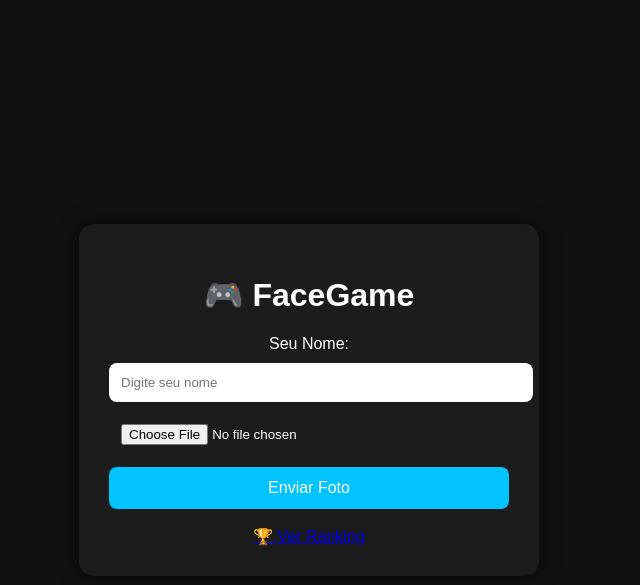
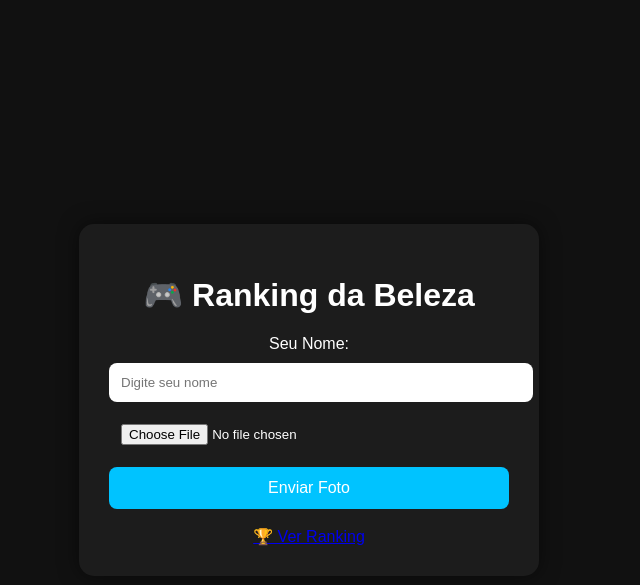
Before and after one commit to gutoounico-coder/facegame, a Flask app: page / in a window 1280 px wide. Shown: the top 585 px of the page, without its empty margins (331-971 px from the left). Run offline with Flask 3, Linux system fonts and the light colour scheme.

Commit message:
Atualiza nome da tela inicial

```diff
--- a/templates/index.html
+++ b/templates/index.html
@@ -17,7 +17,7 @@
 
 <div class="container">
 
-<h1>🎮 FaceGame</h1>
+<h1>🎮 Ranking da Beleza</h1>
 
 <form action="/upload" method="post" enctype="multipart/form-data">
 
```
